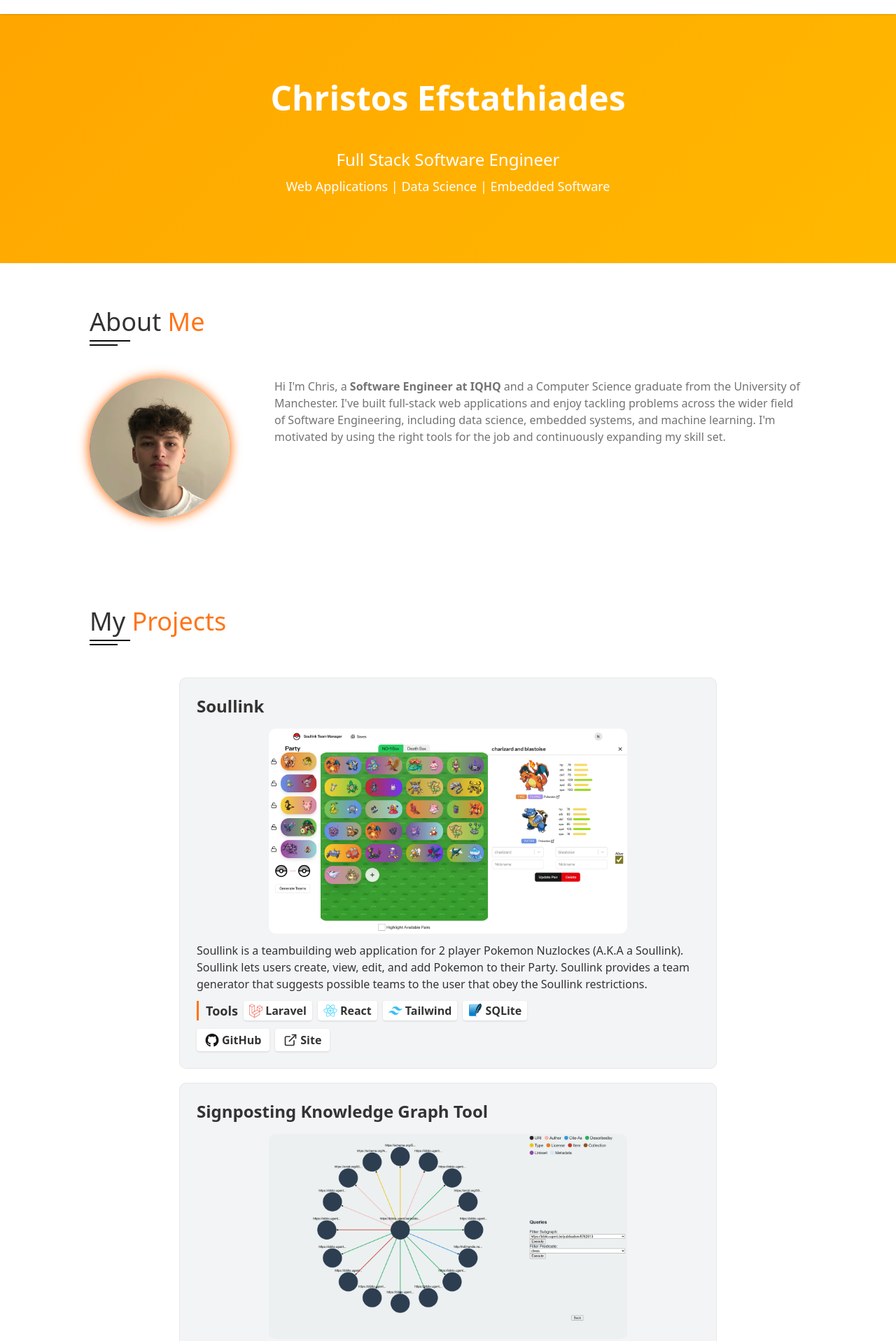
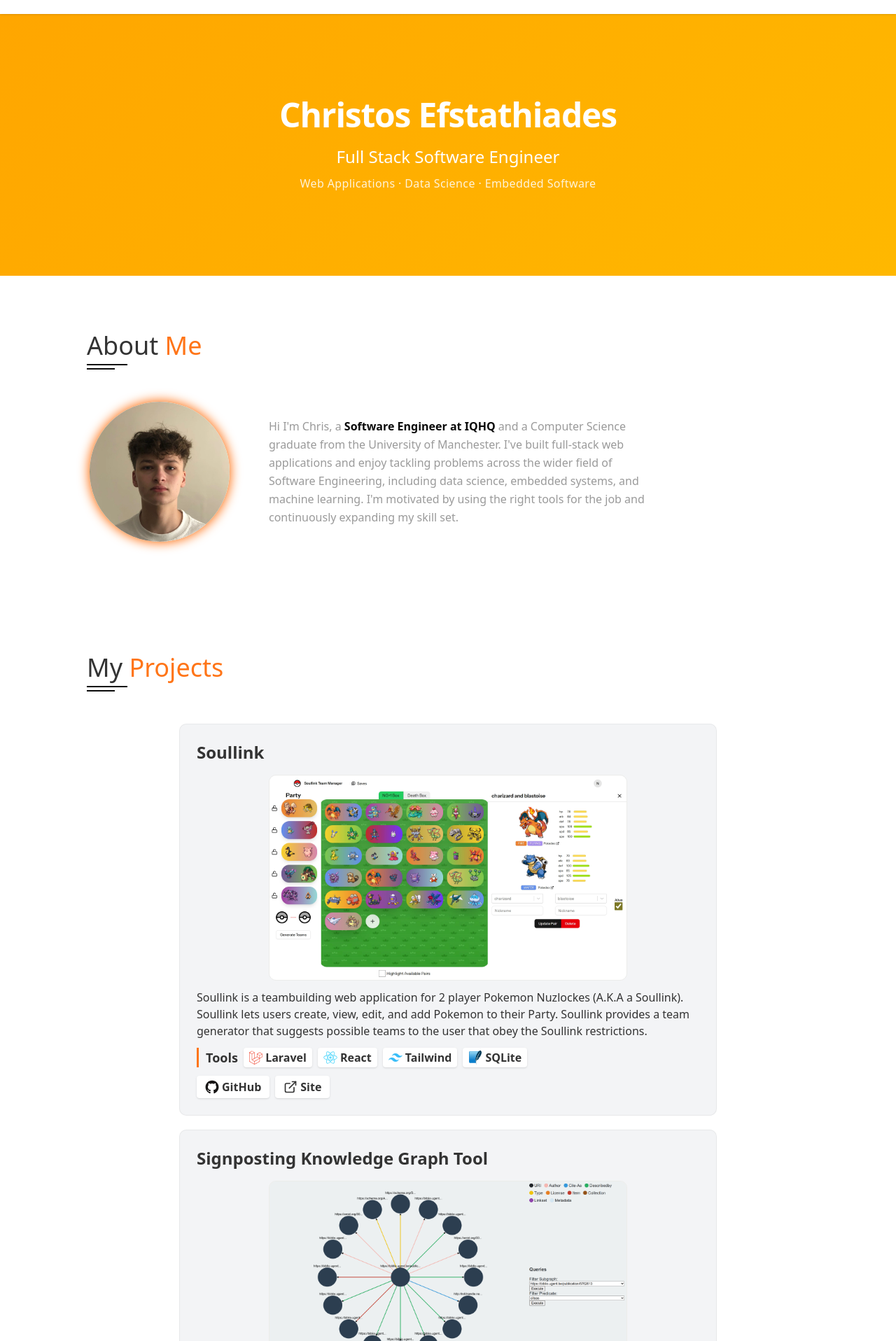
Before and after one commit to ChristosEfstathiades/Portfolio, a React (Vite) app: page / in a window 1280 px wide. Shown: the part 44-1960 px from the top of the page at 70% size. Built offline with nearby package versions, Linux system fonts and the light colour scheme.

Commit message:
Refactor App component layout and styles
Updated styling and layout for various sections in App component.

```diff
--- a/src/App.tsx
+++ b/src/App.tsx
@@ -33,34 +33,34 @@ function App() {
     return (
         <>
             <AppLayout>
-                <section className="hero py-24 text-center text-white bg-[linear-gradient(-45deg,#ffbf00,#ffad00,#ff9b00,#ff880b,#ff7518)]">
+                <section className="hero py-30 text-center text-white bg-[linear-gradient(-45deg,#ffbf00,#ffad00,#ff9b00,#ff880b,#ff7518)] ">
                     <div className="fadeinUp">
-                        <h1 className="text-5xl font-bold">
+                        <h1 className="text-5xl font-bold tracking-tight">
                             Christos Efstathiades
                         </h1>
-                        <p className="mt-12 text-2xl">
+                        <p className="mt-5 text-2xl font-medium">
                             Full Stack Software Engineer
                         </p>
-                        <p className="mt-2 text-lg">
-                            Web Applications | Data Science | Embedded Software
+                        <p className="mt-2.5 text-base text-white/85 tracking-wide">
+                            Web Applications · Data Science · Embedded Software
                         </p>
                     </div>
                 </section>
 
                 <section
                     id="about"
-                    className="py-8 sm:py-16 max-w-[80%] mx-auto fadeinUp"
+                    className="py-20 max-w-[1080px] w-[90%] mx-auto px-6 fadeinUp"
                 >
                     <SubHeading title="About Me" />
-                    <div className="flex flex-col max-w-5xl mx-auto sm:flex-row items-center sm:items-start gap-16">
+                    <div className="flex flex-col max-w-5xl mx-auto sm:flex-row items-center sm:items-center gap-14">
                         <img
                             className="sm:size-50 size-40 shrink-0  object-cover rounded-full shadow-[0_0_15px_2px_rgba(255,117,24,1)]"
                             src={face}
                             alt="My Face"
                         />
-                        <p className="text-[#737373]">
+                        <p className="text-[#9a9a9a] leading-relaxed max-w-[60ch]">
                             Hi I'm Chris, a{" "}
-                            <b>Software Engineer at IQHQ</b> and a
+                            <b className="text-foreground">Software Engineer at IQHQ</b> and a
                             Computer Science graduate from the University of
                             Manchester. I've built full-stack web applications
                             and enjoy tackling problems across the wider field
@@ -74,14 +74,14 @@ function App() {
 
                 <section
                     id="projects"
-                    className="py-8 sm:py-16 max-w-[80%] mx-auto"
+                    className="py-20 max-w-[1080px] w-[90%] mx-auto px-6"
                 >
                     <SubHeading title="My Projects" />
                     <section>
                         <Project>
                             <ProjectTitle title="Soullink" />
                             <img
-                                className="max-w-lg w-full mx-auto rounded-lg block duration-300 transition"
+                                className="max-w-lg w-full mx-auto rounded-[10px] border border-[#ececea] dark:border-[#2c2c2c] block duration-300 transition"
                                 src={soullink}
                                 alt="Screenshot of Soullink"
                             />
@@ -115,7 +115,7 @@ function App() {
                         <Project>
                             <ProjectTitle title="Signposting Knowledge Graph Tool" />
                             <img
-                                className="max-w-lg w-full mx-auto rounded-lg block duration-300 transition"
+                                className="max-w-lg w-full mx-auto rounded-[10px] border border-[#ececea] dark:border-[#2c2c2c] block duration-300 transition"
                                 src={signposting}
                                 alt="Screenshot of Signposting Knowledge Graph Tool"
                             />
@@ -141,7 +141,7 @@ function App() {
                         <Project>
                             <ProjectTitle title="Pathfinding Visualiser Tool " />
                             <img
-                                className="max-w-lg w-full mx-auto rounded-lg block duration-300 transition"
+                                className="max-w-lg w-full mx-auto rounded-[10px] border border-[#ececea] dark:border-[#2c2c2c] block duration-300 transition"
                                 src={pathfinding}
                                 alt="Screenshot of Pathfinding Visualiser Tool"
                             />
@@ -164,13 +164,13 @@ function App() {
 
                 <section
                     id="contact"
-                    className="py-8 sm:py-16 max-w-[80%] mx-auto"
+                    className="py-20 max-w-[1080px] w-[90%] mx-auto px-6"
                 >
                     <SubHeading title="Contact Me" />
-                    <p className="text-[#737373]">
+                    <p className="text-[#737373] leading-relaxed">
                         Please contact me directly at{" "}
                         <a
-                            className="underline"
+                            className="text-orange-primary font-medium no-underline"
                             href="mailto:christos.efstathiades@outlook.com"
                         >
                             christos.efstathiades@outlook.com{" "}
```
